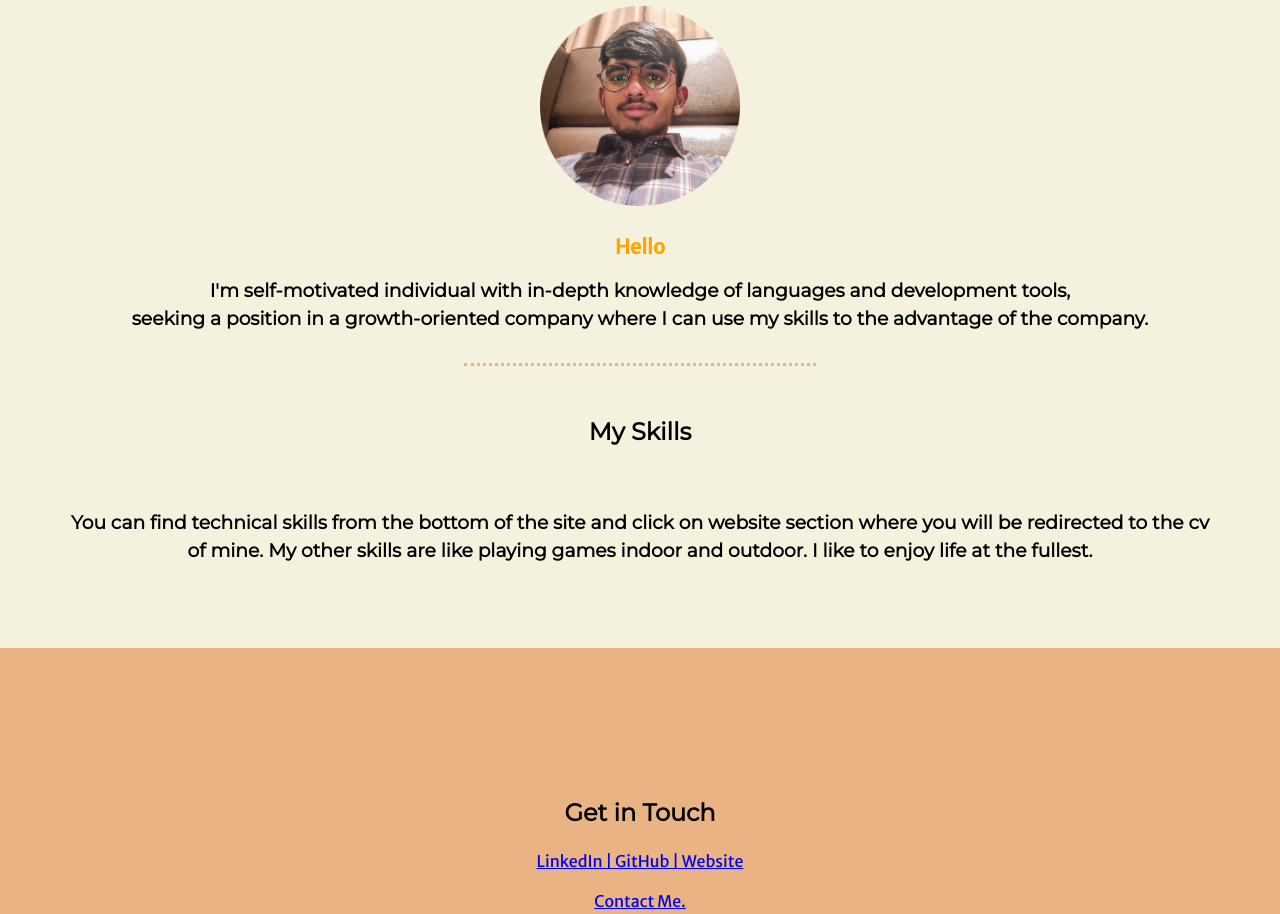
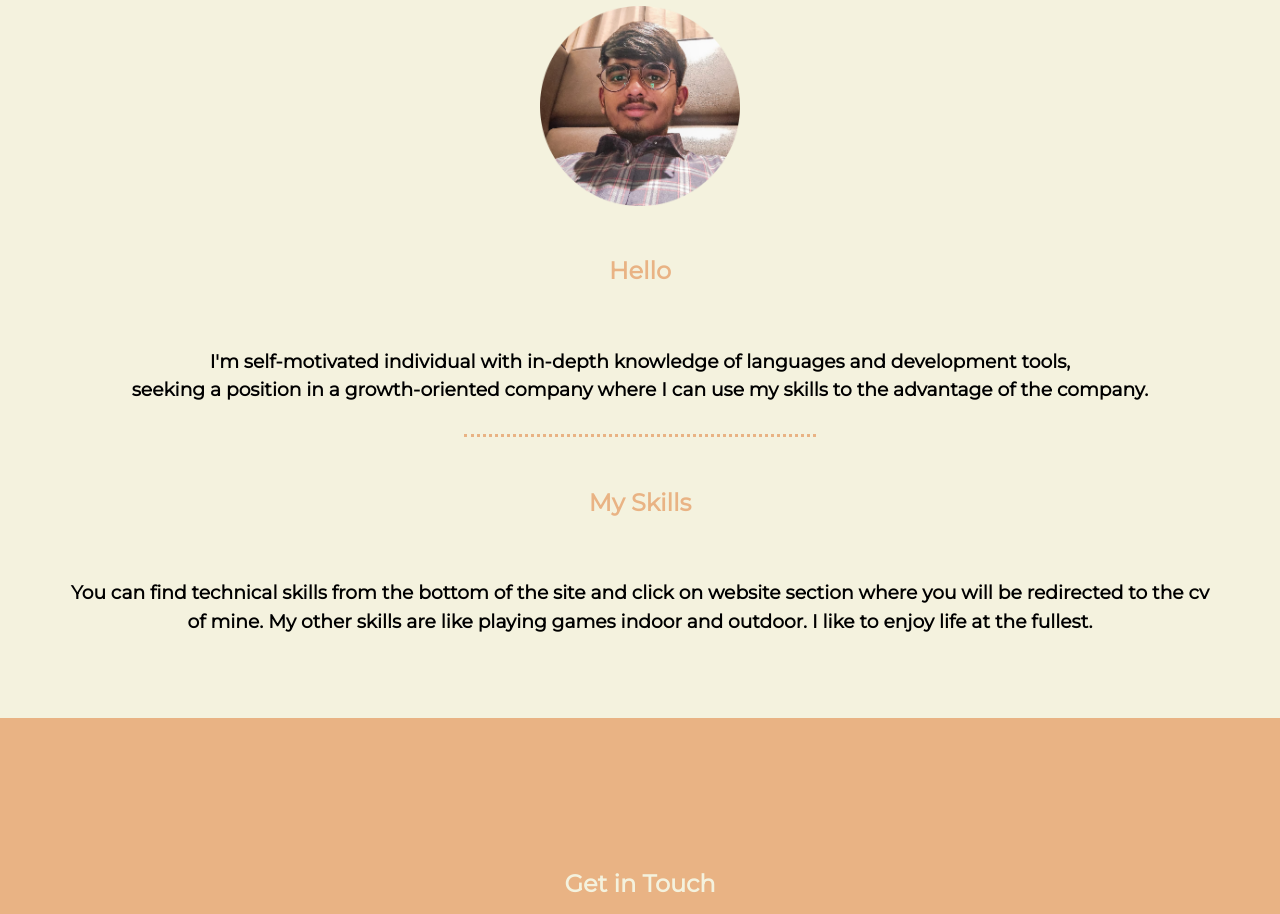
Before and after one commit to virajLanghnoda/intro, a plain HTML site: page index.html in a window 1280 px wide. Shown: the part 455-1369 px from the top of the page. Drawn offline with Linux system fonts and the light colour scheme.

Commit message:
Update index.html

```diff
--- a/index.html
+++ b/index.html
@@ -28,7 +28,6 @@
             <p></p>
         </div> -->
         <div class="skills">
-
             <table align="center">
                 <tr>
                     <td>
@@ -39,8 +38,8 @@
                         <td>
                         <!-- <h1><font color="grey"><u>Viraj Langhnoda</u></font></h1> -->
                         <br>
-                        <p><font color="orange"><strong>   Hello </strong></font></p>
-
+                        <h2><font color="#E9B384"><strong>   Hello </strong></font></h2>
+                        <br>
                         <p class="details" align="right"><h3 >I'm self-motivated individual with in-depth knowledge of languages and development tools,
                             <br>seeking a position in a growth-oriented company where I
                             can use my skills to the advantage of the company.</h4></p>
@@ -49,7 +48,7 @@
             </table>
             <hr>
             <br>
-            <h2>My Skills</h2>
+            <h2><font color="#E9B384">My Skills</font></h2>
             <div class="skill-row">
                 <img src="" alt="">
                 <h3>You can find technical skills from the bottom of the site and click on website section where you will be redirected to the
@@ -57,15 +56,14 @@
                 </h3>
             </div>
         </div>
-
     </div>
     <div class="bottom">
-
         <div class="contact-me">
-            <h2 class="touch">Get in Touch</h2>
+            <h2 class="touch"><font color="#F4F2DE">Get in Touch</font></h2>
             <a class="footer-link" href="https://www.linkedin.com/in/viraj-langhnoda-b53709240/">LinkedIn  | </a>
             <a class="footer-link" href="https://github.com/virajLanghnoda">GitHub  | </a>
-            <a class="footer-link" href="https://virajlanghnoda.github.io/cv/">Website  </a>
+            <a class="website" href="https://virajlanghnoda.github.io/cv/">Website  </a>
+            <br>
             <br>
             <br>
             <a class="btn" href="mailto:virajlanghnoda@gmail.com">Contact Me.</a>
```
